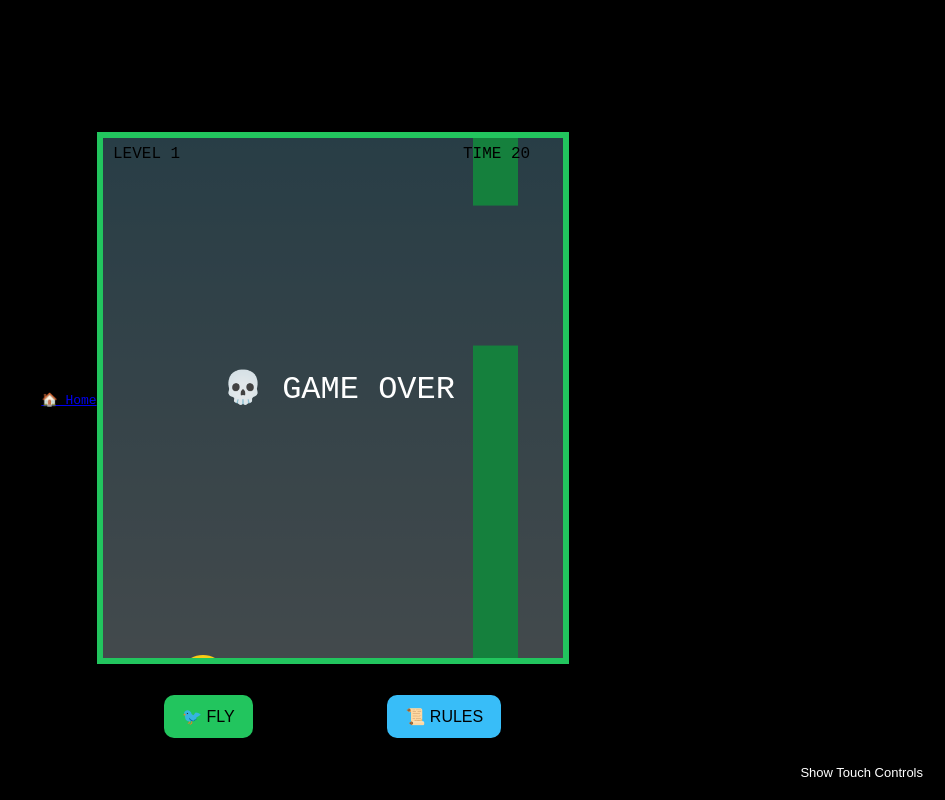
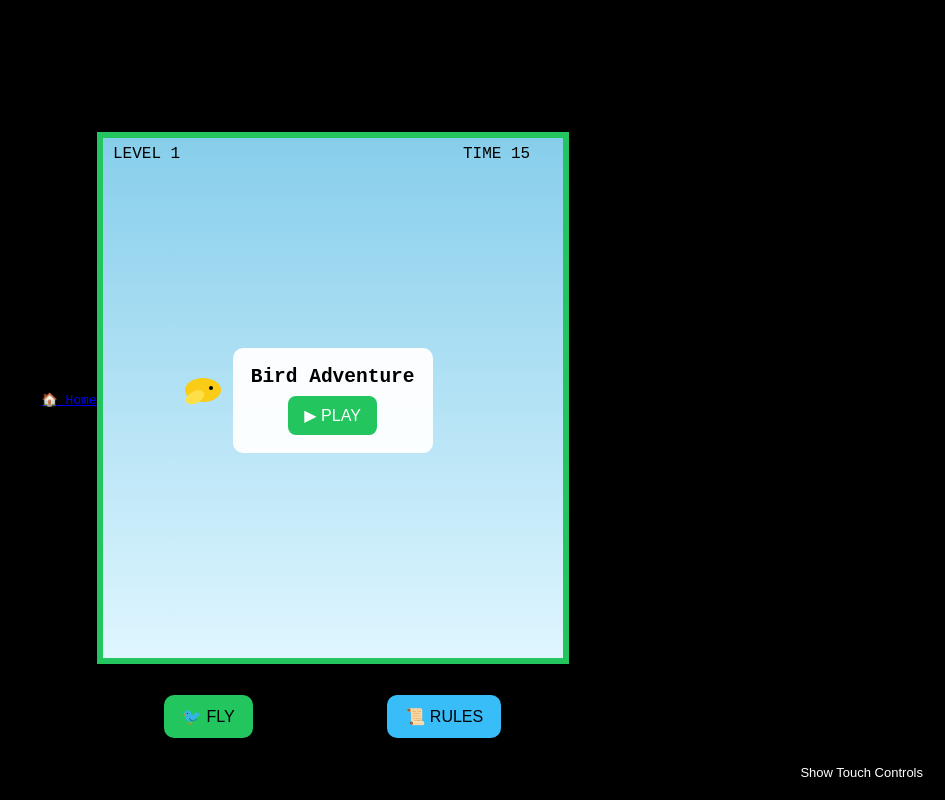
Before and after one commit to sharmag-26/Games, a plain HTML site: page Flappy_Bird.html in a window 1280 px wide. Shown: the whole page, without its empty margins (335-1280 px from the left). Drawn offline with Linux system fonts and the light colour scheme.

Commit message:
UI: add Play overlay to Flappy_Bird; gate spawners until Play

```diff
--- a/Flappy_Bird.html
+++ b/Flappy_Bird.html
@@ -78,6 +78,13 @@
     <button id="flyBtn">🐦 FLY</button>
     <button id="rulesBtn">📜 RULES</button>
   </div>
+  <!-- Start overlay -->
+  <div id="startOverlay" style="position:absolute;inset:0;display:flex;align-items:center;justify-content:center;z-index:50;pointer-events:none">
+    <div id="startBox" style="background:rgba(255,255,255,0.95);padding:18px;border-radius:10px;text-align:center;pointer-events:auto;">
+      <h2 style="margin:0 0 8px">Bird Adventure</h2>
+      <button id="playBtn" style="padding:10px 16px;font-size:16px;border-radius:8px;background:#22c55e;color:white;border:none;cursor:pointer">▶ PLAY</button>
+    </div>
+  </div>
 </div>
 
 <script>
@@ -95,6 +102,8 @@
 
 let pipes = [];
 let enemies = [];
+
+let started = false; // game waits for Play
 
 let level = 1;
 let levelTime = 20;
@@ -150,12 +159,21 @@
 }
 
 function updateBird() {
+  if (!started) {
+    // idle bob until game starts
+    bird.y = canvas.height/2 + Math.sin(Date.now()/300) * 8;
+    bird.vel = 0;
+    return;
+  }
+
   bird.vel += gravity;
   bird.y += bird.vel;
   if (bird.y < 0 || bird.y > canvas.height) endGame();
 }
 
 function updatePipes() {
+  if (!started) return; // don't spawn or move pipes before Play
+
   let s = levelSettings().speed;
   if (pipes.length === 0 || pipes[pipes.length - 1].x < 260) {
     let h = Math.random() * 200 + 60;
@@ -175,6 +193,8 @@
 }
 
 function updateEnemies() {
+  if (!started) return; // no enemies before Play
+
   let rate = levelSettings().enemyRate;
   if (Math.random() < rate) {
     enemies.push({
@@ -231,6 +251,7 @@
 }
 
 function fly() {
+  if (!started) startGame();
   if (!gameOver) bird.vel = lift;
 }
 
@@ -241,6 +262,16 @@
 document.addEventListener("keydown", e => {
   if (e.code === "Space") fly();
 });
+
+// start button handler
+const playBtn = document.getElementById('playBtn');
+const startOverlay = document.getElementById('startOverlay');
+function startGame(){
+  started = true;
+  levelStart = Date.now();
+  if(startOverlay) startOverlay.style.display = 'none';
+}
+if(playBtn) playBtn.onclick = startGame;
 
 function loop() {
   if (gameOver) return;
```
